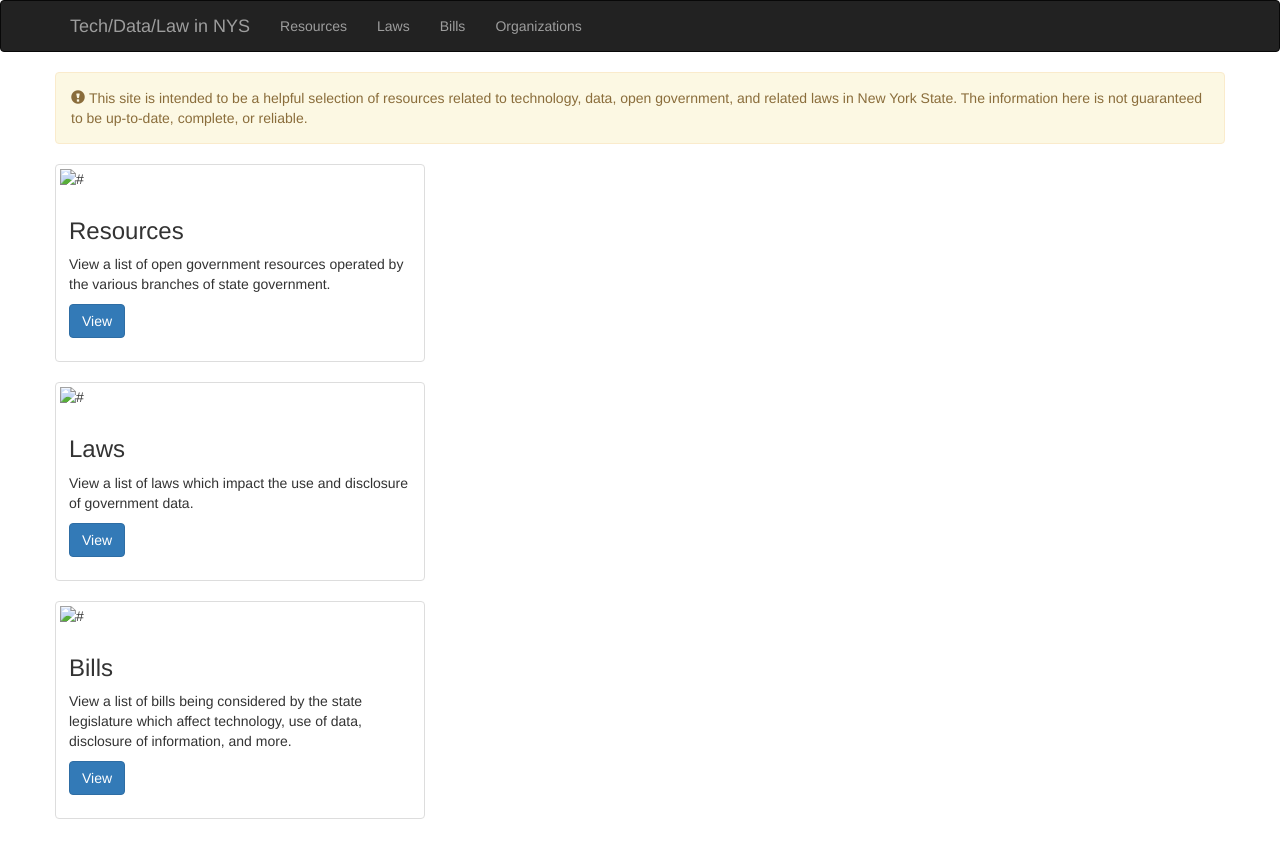
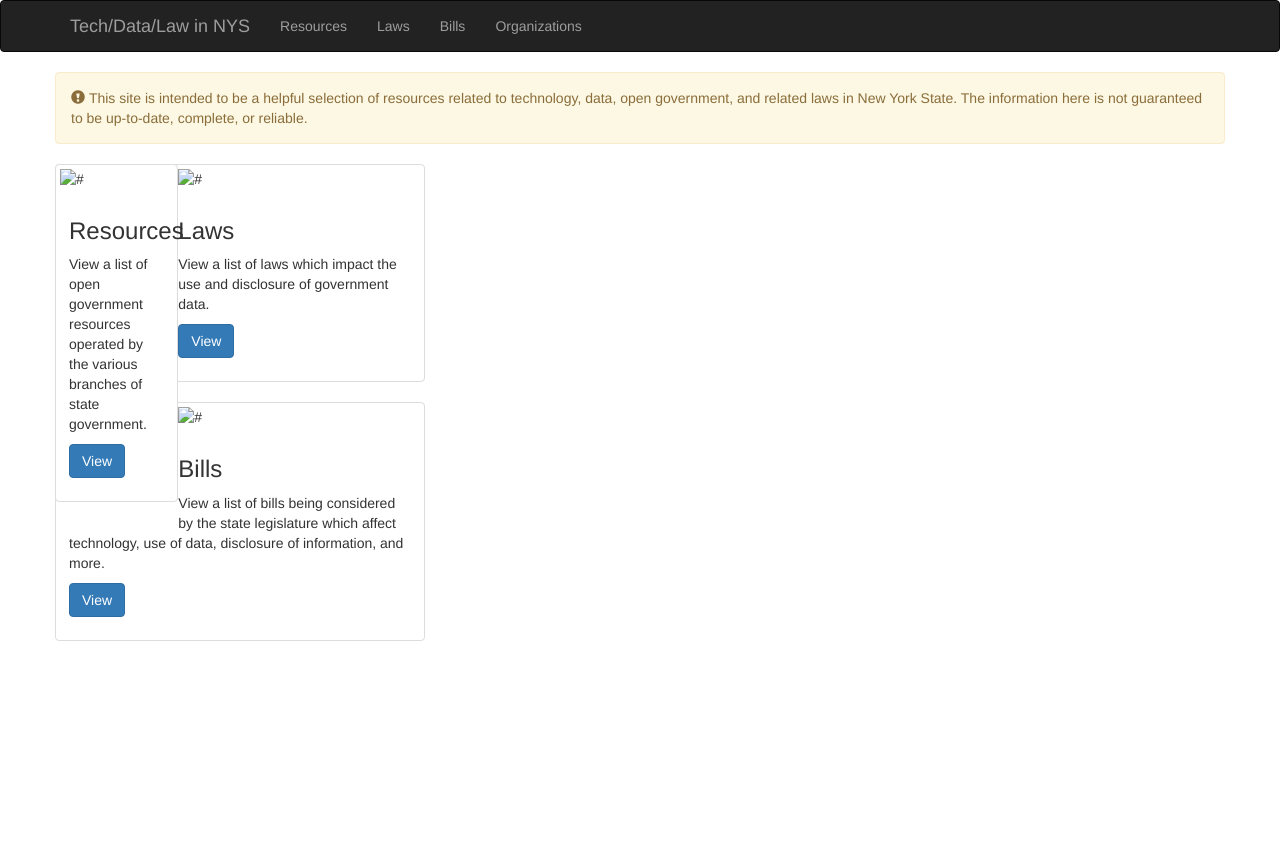
Before and after one commit to technickle/open-data-resources, a Jekyll site: the page built from index.md, in a window 1280 px wide. Shown: the top 858 px of the page. Built offline with Jekyll 4.4.1, drawn with Linux system fonts in a browser that asks for light colours; nearby versions of some CDN libraries.

Commit message:
Update index.md

```diff
--- a/index.md
+++ b/index.md
@@ -4,7 +4,7 @@ layout: default
 
 <div class="row">
   <div class="col-md-4">
-    <div class="thumbnail">
+    <div class="thumbnail col-md-4">
       <img src="#" alt="#">
       <div class="caption">
         <h3>Resources</h3>
```
